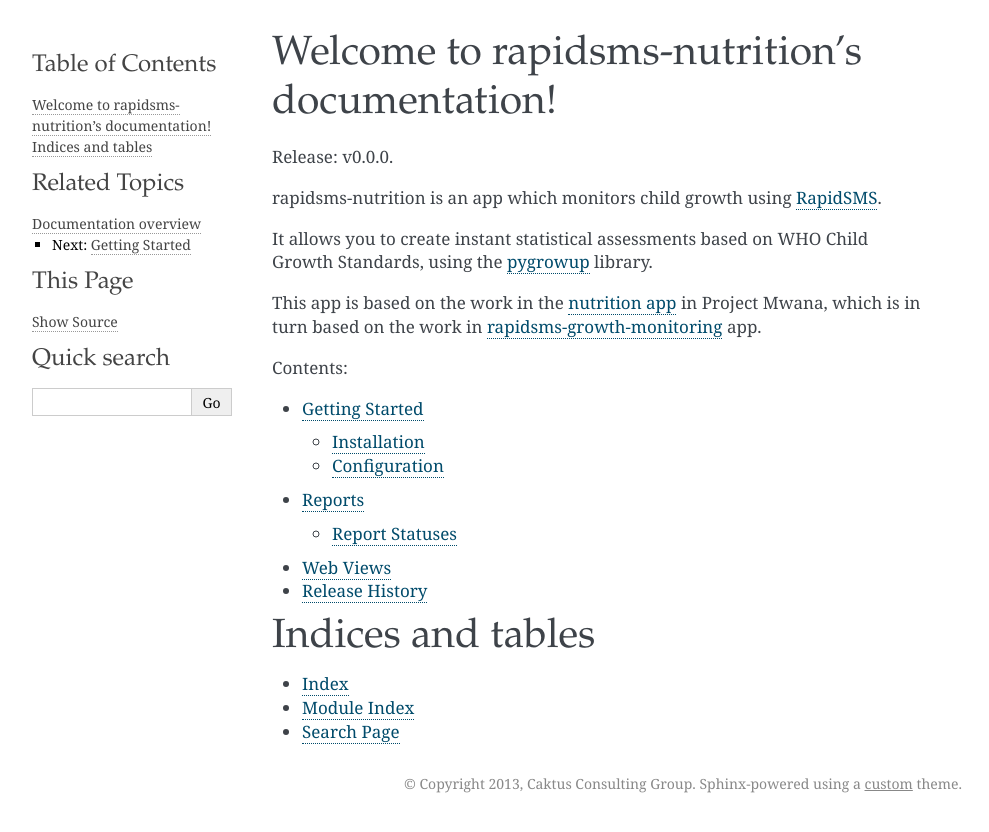
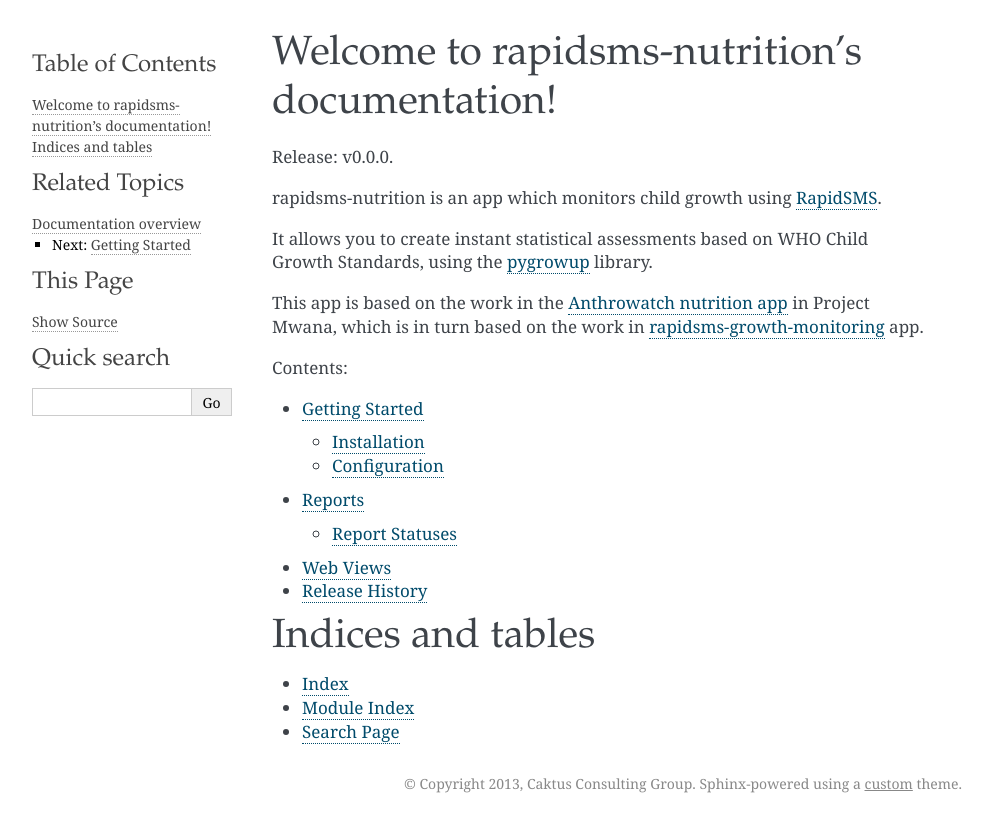
Before and after one commit to caktus/rapidsms-nutrition, a Sphinx documentation site: the page built from docs/index.rst, in a window 1280 px wide. Shown: the top 832 px of the page, without its empty margins (148-1137 px from the left). Built offline with Sphinx 7.4.7, drawn with Linux system fonts in a browser that asks for light colours.

Commit message:
Update branch on link to Anthrowatch app

```diff
--- a/docs/index.rst
+++ b/docs/index.rst
@@ -10,9 +10,9 @@
 Growth Standards, using the `pygrowup <https://github.com/ewheeler/pygrowup>`_
 library.
 
-This app is based on the work in the `nutrition app
-<https://github.com/mwana/mwana/tree/develop/mwana/apps/nutrition>`_ in Project
-Mwana, which is in turn based on the work in `rapidsms-growth-monitoring
+This app is based on the work in the `Anthrowatch nutrition app
+<https://github.com/mwana/mwana/tree/malawi/release/mwana/apps/nutrition>`_ in
+Project Mwana, which is in turn based on the work in `rapidsms-growth-monitoring
 <https://github.com/ewheeler/rapidsms-growthmonitoring-app>`_ app.
 
 Contents:
```
